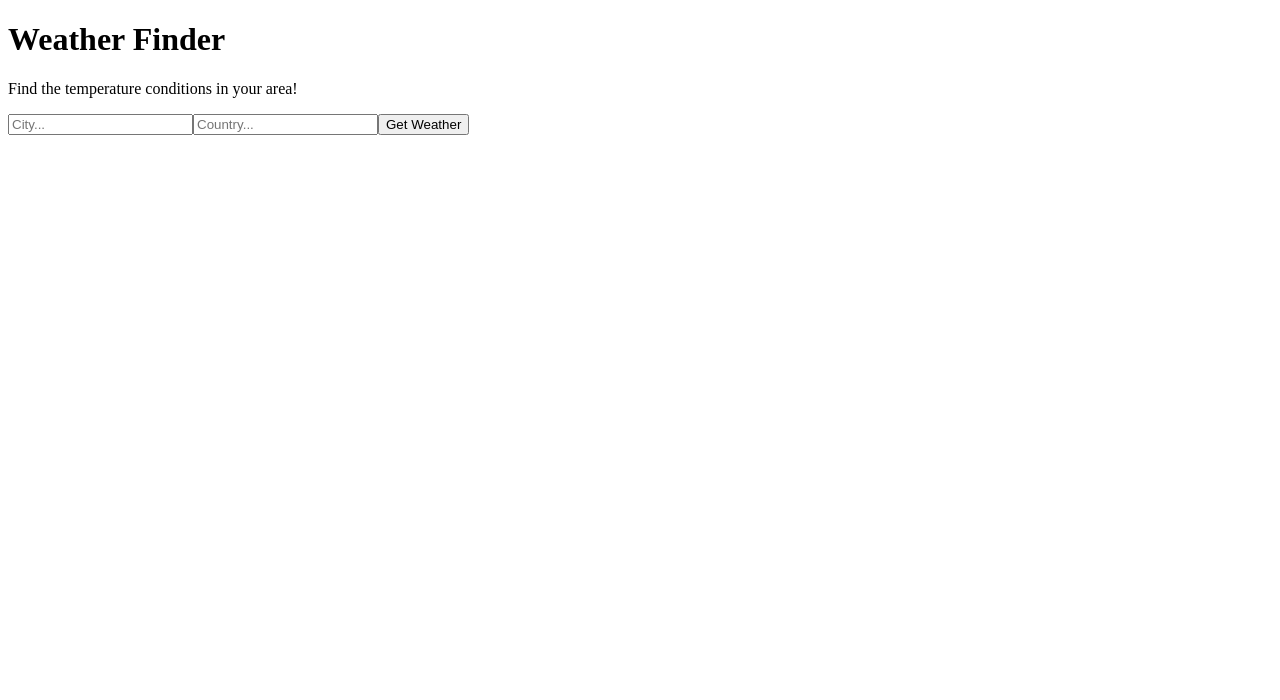
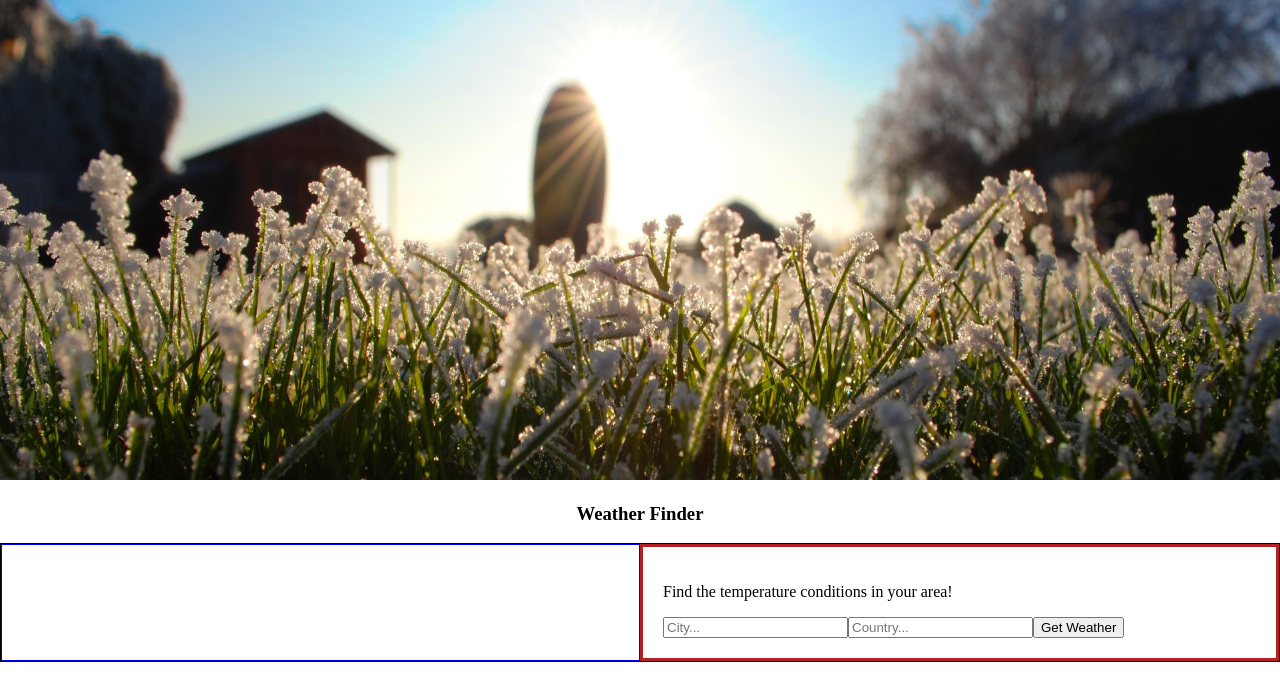
Before and after one commit to Fatoumii/Weather-App, a React (Create React App) app: page / in a window 1280 px wide. Shown: the top 700 px of the page. Built offline with nearby package versions, Linux system fonts and the light colour scheme; no server answers.

Commit message:
added image as header and basic grid layout

```diff
--- /dev/null
+++ b/src/App.css
@@ -0,0 +1,38 @@
+body {
+  margin: 0;
+  height: 100vh;
+  display: grid;
+  grid-template-rows: 1fr 2fr;
+  grid-template-columns: 1fr;
+  grid-template-areas: "header " "content";
+}
+img {
+  width: 100vw;
+  height: 60vh;
+  object-fit: fill;
+  margin: 0;
+}
+.header {
+  grid-area: header;
+}
+h3 {
+  text-align: center;
+}
+.content {
+  grid-area: content;
+  border: 1px solid black;
+  display: grid;
+  grid-template-columns: 1fr 1fr;
+  grid-template-areas: "results form";
+}
+
+.form {
+  border: 3px solid firebrick;
+  grid-area: form;
+  padding: 20px;
+}
+.results {
+  grid-area: results;
+  padding: 20px;
+  border: 1px solid blue;
+}
--- a/src/App.js
+++ b/src/App.js
@@ -3,6 +3,7 @@ import Header from "./components/Header";
 import Form from "./components/Form";
 import Weather from "./components/Weather";
 import APIKey from "./config";
+import "./App.css";
 
 class App extends React.Component {
   state = {
@@ -17,6 +18,8 @@ class App extends React.Component {
     return (
       <div>
         <Header />
+        <h3>Weather Finder</h3>
+        <div className="content">
           <Form getWeather={this.getWeather} />
           <Weather
             temperature={this.state.temperature}
@@ -26,6 +29,7 @@ class App extends React.Component {
             description={this.state.description}
             error={this.state.error}
           />
+        </div>
       </div>
     );
   }
--- a/src/components/Form.js
+++ b/src/components/Form.js
@@ -3,11 +3,14 @@ import React from "react";
 const Form = props => {
   const { getWeather } = props;
   return (
-    <form onSubmit={getWeather}>
-      <input type="text" name="city" placeholder="City..." />
-      <input type="text" name="country" placeholder="Country..." />
-      <button>Get Weather</button>
-    </form>
+    <div className="form">
+      <p>Find the temperature conditions in your area!</p>
+      <form onSubmit={getWeather}>
+        <input type="text" name="city" placeholder="City..." />
+        <input type="text" name="country" placeholder="Country..." />
+        <button>Get Weather</button>
+      </form>
+    </div>
   );
 };
 
--- a/src/components/Header.js
+++ b/src/components/Header.js
@@ -1,9 +1,9 @@
 import React from "react";
+import pic from "../image.jpg";
 
 const Header = () => (
-  <div>
-    <h1>Weather Finder</h1>
-    <p>Find the temperature conditions in your area!</p>
+  <div className="header">
+    <img src={pic} alt="refreshing scenery" />
   </div>
 );
 
--- a/src/components/Weather.js
+++ b/src/components/Weather.js
@@ -3,7 +3,7 @@ import React from "react";
 const Weather = props => {
   const { temperature, city, country, humidity, description, error } = props;
   return (
-    <div>
+    <div className="results">
       {city && country ? (
         <p>
           Location: {city}, {country}
```
Also changed, not shown: src/image.jpg (added). Lines whose indentation alone changed are shown as unchanged.
